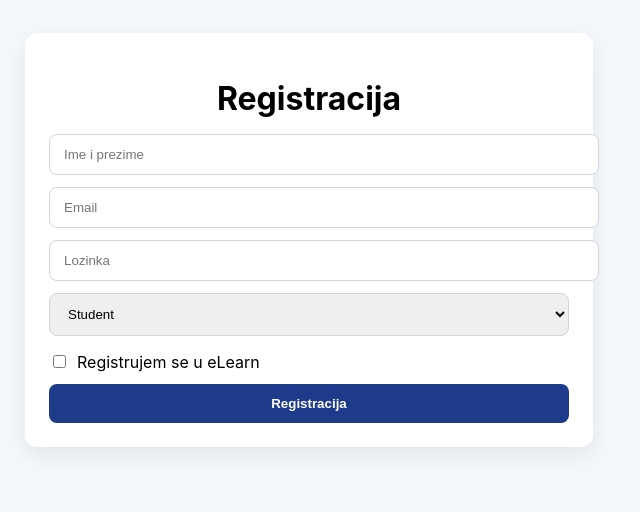
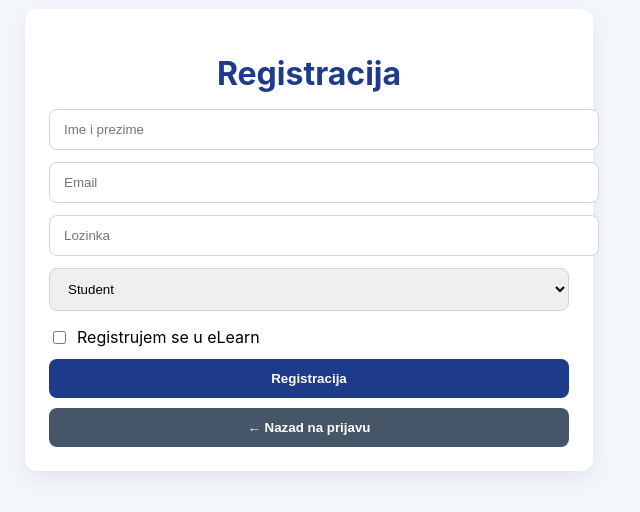
Before and after one commit to elab-development/platforma_za_online_kurseve_2021_0108, a React (Create React App) app in the folder front_end/: page /register in a window 1280 px wide. Shown: the part 176-688 px from the top of the page, without its empty margins (331-971 px from the left). Built offline with nearby package versions, Linux system fonts and the light colour scheme.

Commit message:
Promene u izgledu aplikacije

```diff
--- a/front_end/src/components/Register.js
+++ b/front_end/src/components/Register.js
@@ -1,4 +1,5 @@
 import React, { useState, useContext } from "react";
+import { Link } from "react-router-dom"; // ← koristi Link za pouzdan povratak
 import { api } from "../api/api-client";
 import { AuthContext } from "../context/AuthContext";
 
@@ -9,7 +10,7 @@ const Register = () => {
     name: "",        // Ime i prezime (jedno polje)
     email: "",
     password: "",
-    role: "student", // "student" | "teacher" | "admin" (po potrebi)
+    role: "student", // "student" | "teacher" | "admin"
     agree: false,
   });
 
@@ -42,12 +43,12 @@ const Register = () => {
         token: data.token,
       });
       alert("Registracija uspešna!");
-      // opcionalno: redirect na /login ili /courses
-      // navigate("/courses");
+      // može odmah na login
+      // (Link ispod svakako radi, ali ovo je korisno posle uspešne registracije)
+      // window.location.href = "/login";
     } catch (err) {
       console.error(err);
-      const msg =
-        err.response?.data?.message || "Greška pri registraciji.";
+      const msg = err.response?.data?.message || "Greška pri registraciji.";
       alert(msg);
     } finally {
       setLoading(false);
@@ -87,6 +88,7 @@ const Register = () => {
           value={form.password}
           onChange={onChange}
           required
+          minLength={6}
         />
 
         <select
@@ -97,7 +99,7 @@ const Register = () => {
         >
           <option value="student">Student</option>
           <option value="teacher">Nastavnik</option>
-          {/* <option value="admin">Admin</option>  // ostavi ako želiš ručno kreiranje admina */}
+          <option value="admin">Admin</option>
         </select>
 
         <label style={styles.checkboxRow}>
@@ -113,6 +115,12 @@ const Register = () => {
         <button type="submit" style={styles.submit} disabled={loading}>
           {loading ? "Slanje..." : "Registracija"}
         </button>
+
+        <Link to="/login" style={{ textDecoration: "none" }}>
+          <button type="button" style={styles.backButton}>
+            ← Nazad na prijavu
+          </button>
+        </Link>
       </form>
     </div>
   );
@@ -138,6 +146,7 @@ const styles = {
   title: {
     textAlign: "center",
     marginBottom: 16,
+    color: "#1e3a8a",
   },
   input: {
     width: "100%",
@@ -162,6 +171,17 @@ const styles = {
     color: "white",
     cursor: "pointer",
     fontWeight: 600,
+    marginBottom: 10,
+  },
+  backButton: {
+    width: "100%",
+    padding: "12px 14px",
+    border: "none",
+    borderRadius: 8,
+    background: "#475569",
+    color: "white",
+    cursor: "pointer",
+    fontWeight: 600,
   },
 };
 
```
Also changed, not shown: 1 other file (tests, documents, lock files or other folders).
